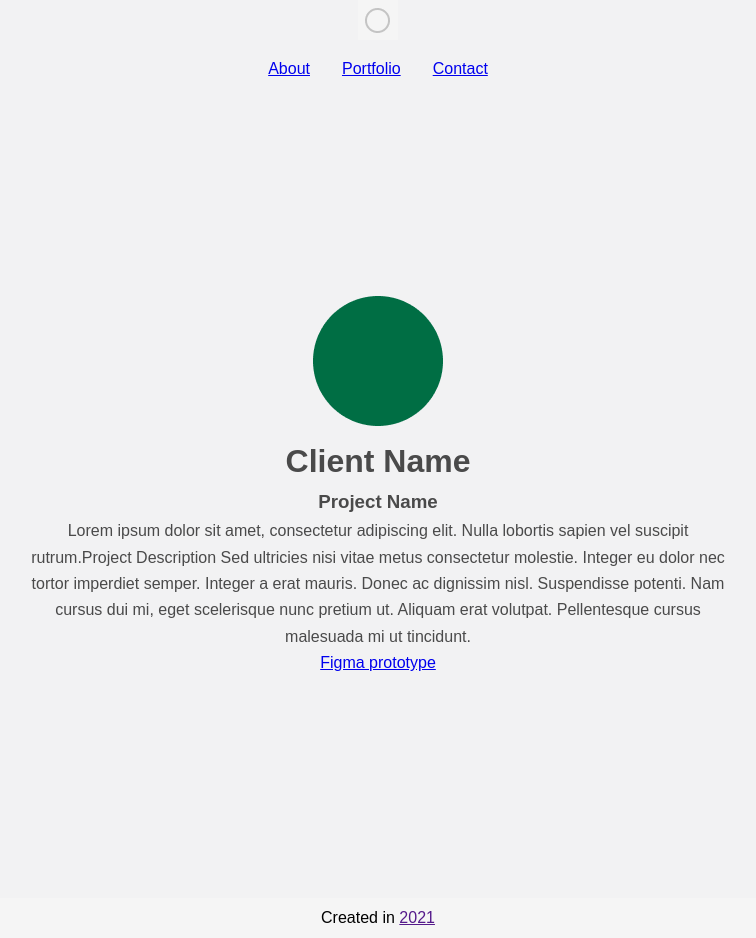
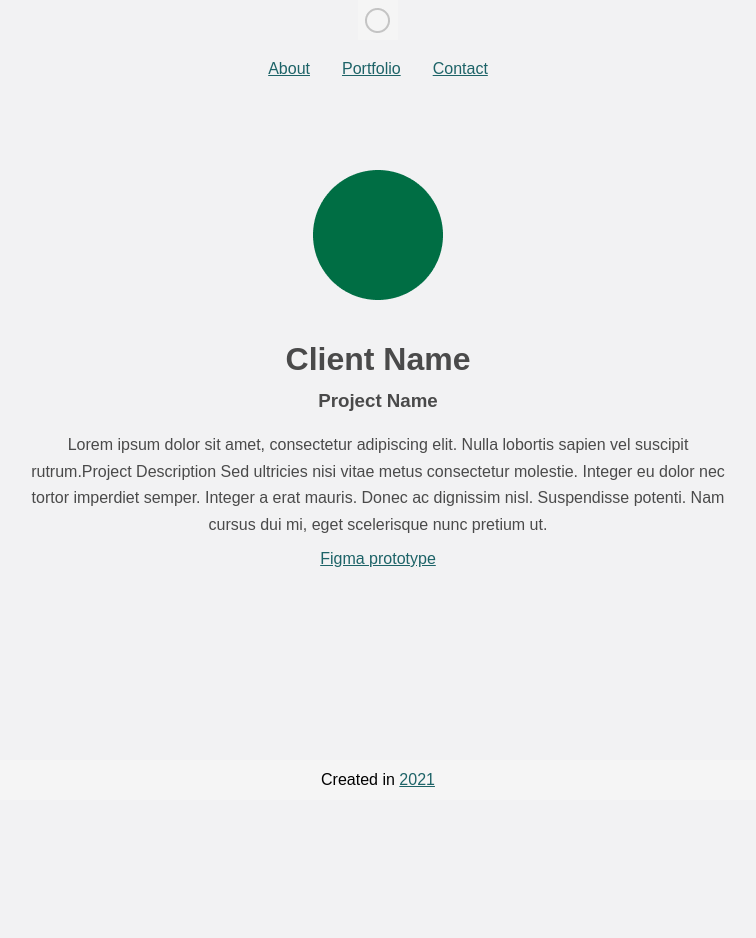
Before and after one commit to BrandonHumphry/Components, a React (Create React App) app: page /client1 in a window 1280 px wide. Shown: the whole page, without its empty margins (262-1018 px from the left). After the commit the page ends 800 px from the top, so only its background shows below. Built offline with nearby package versions, Linux system fonts and the light colour scheme.

Commit message:
working with mediaqueries and layouts for SelectedClient

```diff
--- a/src/Components/SelectedClient/SelectedClient.css
+++ b/src/Components/SelectedClient/SelectedClient.css
@@ -9,30 +9,65 @@ body {
   color: black;
 }
 
-@media screen and (min-width: 1px) {
+a {
+  color: #1d6367;
+}
+
+@media screen and (min-width: 1px) and (max-width: 539px) {
   .selectedClient {
-    margin: 50px 16px 16px 16px;
+    margin: 88px 16px 16px 16px;
     text-align: left;
   }
 }
 
-.clientImage {
-  width: 100%;
-  height: auto;
+.clientLogo {
+  height: 100%;
+  width: auto;
+  padding-bottom: 24px;
 }
 
 .projectDescription {
   color: #4a4a4a;
+  padding-bottom: 8px;
 }
 
-@media screen and (min-width: 1px) {
+.projectName {
+  padding-bottom: 16px;
 }
-/*
-a {
-  color: #2c4e54;
-  padding-left: 9px;
-  margin: 0 auto;
-} */
+
+@media screen and (min-width: 539px) and(max-width: 767px) {
+  .selectedClient {
+    margin: 88px 16px 16px 16px;
+    text-align: center;
+  }
+}
+
+@media screen and (min-width: 768px) and (max-width: 1025px) {
+  .selectedClient {
+    margin: 48px 16px 16px 16px;
+    text-align: center;
+  }
+
+  .projectDescription {
+    max-width: 700px;
+    margin: auto;
+  }
+}
+
+@media screen and (min-width: 1026px) {
+  .selectedClient {
+    margin: 72px 16px 16px 16px;
+    text-align: center;
+  }
+
+  .projectDescription {
+    max-width: 700px;
+    margin: auto;
+    /* display: flex;
+    flex-direction: column;
+    height: 100vh; */
+  }
+}
 
 .projectAbout > a > .arrow {
   bottom: 44px;
@@ -85,7 +120,7 @@ a {
 }
 
 @media screen and (min-width: 768px) {
-  .selectedClient {
+  /* .selectedClient {
     height: 100vh;
     max-width: 700px;
     margin: auto;
@@ -93,9 +128,7 @@ a {
     display: flex;
     flex-direction: column;
     justify-content: center;
-    /* align-items: center;
-    align-self: center; */
-  }
+  } */
   /* .projectDescription {
     max-width: 700px;
     text-align: center;
--- a/src/Components/SelectedClient/SelectedClient.js
+++ b/src/Components/SelectedClient/SelectedClient.js
@@ -16,8 +16,7 @@ const SelectedClient = props => {
           Project Description Sed ultricies nisi vitae metus consectetur
           molestie. Integer eu dolor nec tortor imperdiet semper. Integer a erat
           mauris. Donec ac dignissim nisl. Suspendisse potenti. Nam cursus dui
-          mi, eget scelerisque nunc pretium ut. Aliquam erat volutpat.
-          Pellentesque cursus malesuada mi ut tincidunt.
+          mi, eget scelerisque nunc pretium ut.
         </p>
 
         <a target="_blank" rel="noreferrer" href={prototype}>
```
